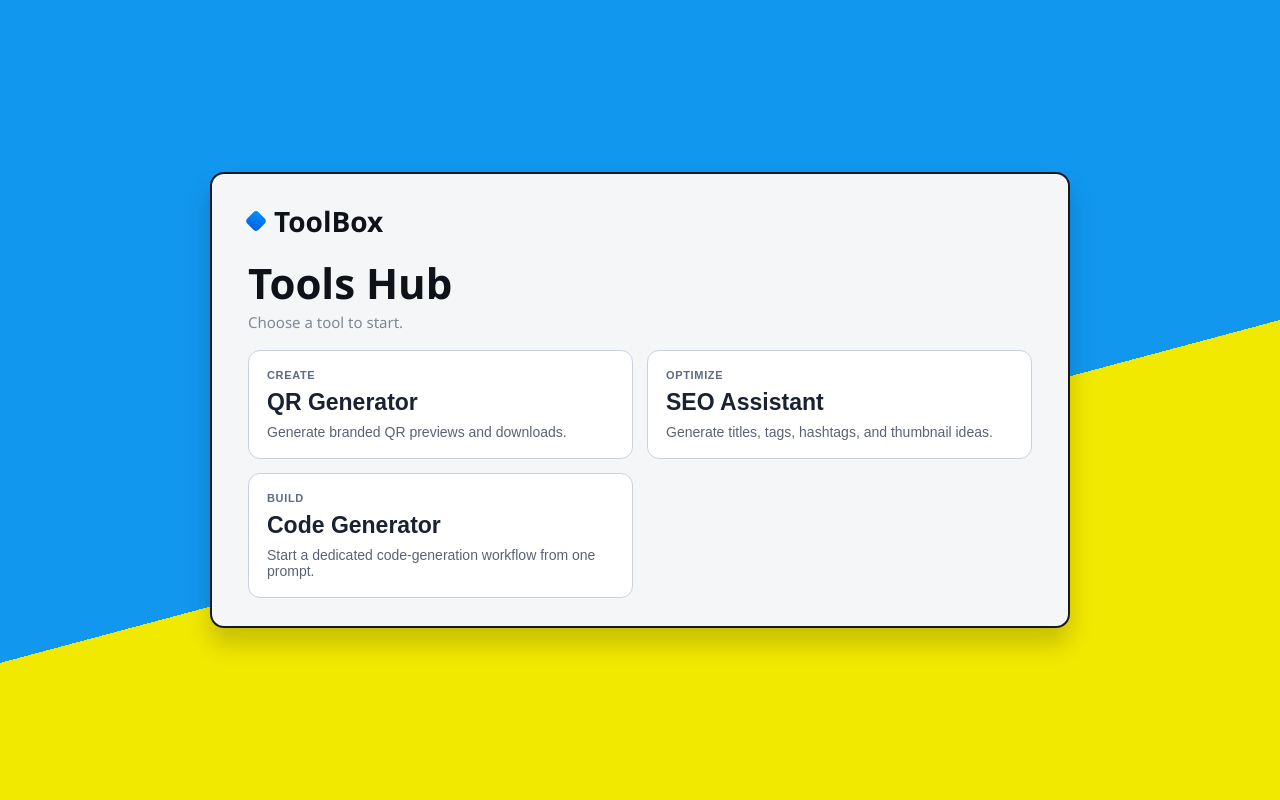
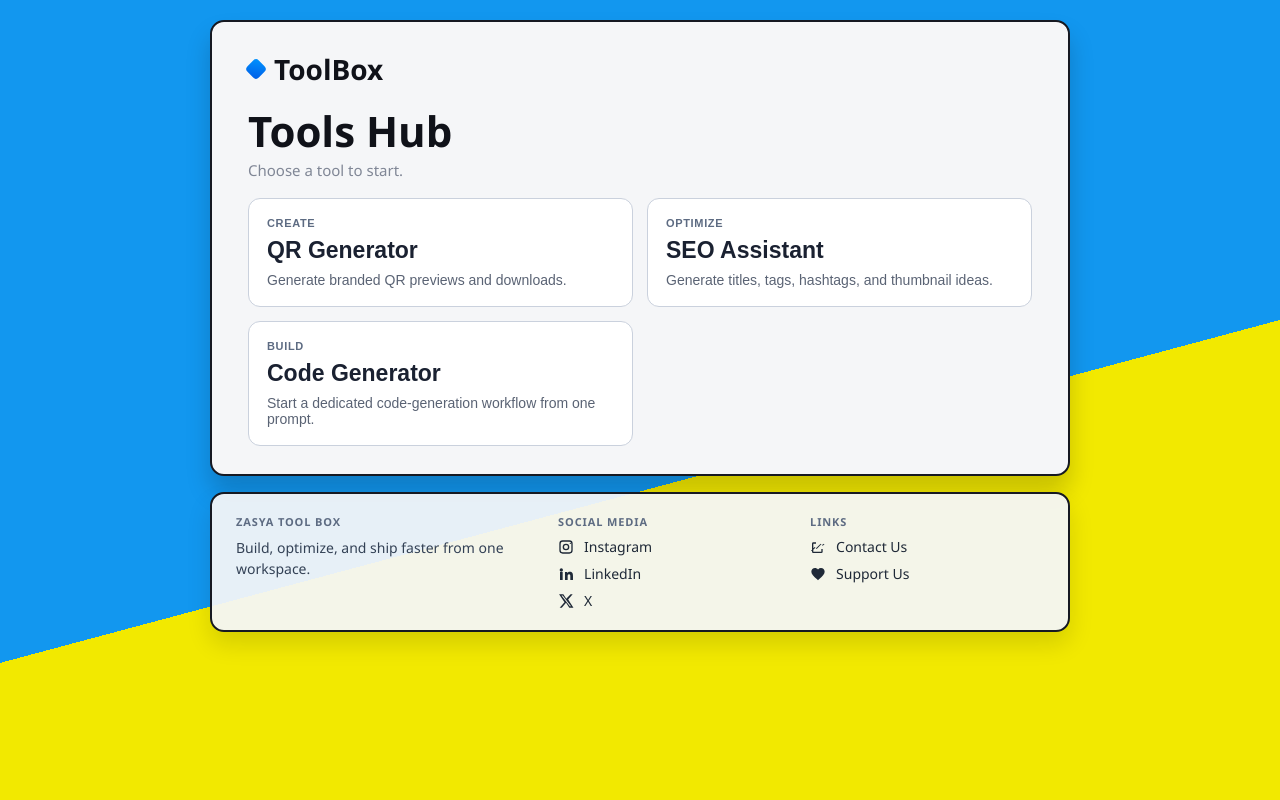
Before and after one commit to kshitijzasya/QR_Generator, a Flask app: page / in a window 1280 px wide. Run offline with Flask 3, Linux system fonts and the light colour scheme; parts of the project's set-up code (start-up, migrations or seed data) failed here and were passed over; some libraries are stand-ins or nearby versions.

Commit message:
Code generator

```diff
--- a/app/routes.py
+++ b/app/routes.py
@@ -124,7 +124,7 @@ def seo_generate_api():
 
     return jsonify(result)
 
-@bp.route("api/code/generate", method="POST")
+@bp.route("/api/code/generate", methods=["POST"])
 def code_generate_api():
     payload = request.get_json(silent=True) or {}
     task = payload.get("task", "")
@@ -136,11 +136,16 @@ def code_generate_api():
 
     try:
         result = generate_code_content(
-            promt=task,
+            prompt=task,
             framework=framework,
             language=language
         )
     except ValueError as exc:
         return jsonify({"error": str(exc)}), 400
+    except RuntimeError as exc:
+        return jsonify({"error": str(exc)}), 502
+
+    if result is None:
+        return jsonify({"error": "Code generation is not configured"}), 503
 
     return jsonify(result)
--- a/app/static/js/pages/SeoPage.js
+++ b/app/static/js/pages/SeoPage.js
@@ -311,6 +311,9 @@ export default {
   },
   template: `
     <section class="mb-6">
+      <a href="/" class="mb-4 inline-flex items-center gap-2 rounded-full border border-slate-700 bg-slate-900 px-4 py-2 text-sm font-medium text-slate-200 transition hover:border-slate-600 hover:text-white">
+        Back to Tools
+      </a>
       <span class="mb-3 inline-flex items-center rounded-full border border-slate-700/80 bg-slate-900 px-3 py-1 text-xs font-medium text-slate-200">AI YouTube Content Studio</span>
       <h1 class="text-3xl font-bold tracking-tight text-slate-50 md:text-4xl">Get better SEO results in one workspace</h1>
       <p class="mt-2 text-sm text-slate-400 md:text-base">Generate title, description, tags, hook, and outline for your video idea.</p>
--- /dev/null
+++ b/app/templates/_site_footer.html
@@ -0,0 +1,40 @@
+<footer class="site-footer">
+  <div class="site-footer__inner">
+    <div class="site-footer__brand">
+      <span class="site-footer__eyebrow">Zasya Tool Box</span>
+      <p class="site-footer__copy">Build, optimize, and ship faster from one workspace.</p>
+    </div>
+
+    <div class="site-footer__group">
+      <span class="site-footer__heading">Social Media</span>
+      <div class="site-footer__links">
+        <a class="site-footer__link" href="#" aria-label="Instagram">
+          <svg viewBox="0 0 24 24" aria-hidden="true"><path d="M7 2h10a5 5 0 0 1 5 5v10a5 5 0 0 1-5 5H7a5 5 0 0 1-5-5V7a5 5 0 0 1 5-5Zm0 2a3 3 0 0 0-3 3v10a3 3 0 0 0 3 3h10a3 3 0 0 0 3-3V7a3 3 0 0 0-3-3H7Zm11.5 1.5a1 1 0 1 1 0 2 1 1 0 0 1 0-2ZM12 7a5 5 0 1 1 0 10 5 5 0 0 1 0-10Zm0 2a3 3 0 1 0 0 6 3 3 0 0 0 0-6Z"/></svg>
+          <span>Instagram</span>
+        </a>
+        <a class="site-footer__link" href="#" aria-label="LinkedIn">
+          <svg viewBox="0 0 24 24" aria-hidden="true"><path d="M4.98 3.5A2.48 2.48 0 1 1 5 8.46 2.48 2.48 0 0 1 4.98 3.5ZM3 9h4v12H3V9Zm7 0h3.83v1.64h.05c.53-1.01 1.84-2.08 3.79-2.08 4.05 0 4.8 2.66 4.8 6.12V21h-4v-5.56c0-1.33-.02-3.04-1.85-3.04-1.86 0-2.15 1.45-2.15 2.95V21h-4V9Z"/></svg>
+          <span>LinkedIn</span>
+        </a>
+        <a class="site-footer__link" href="#" aria-label="X">
+          <svg viewBox="0 0 24 24" aria-hidden="true"><path d="M18.9 2H22l-6.77 7.74L23.2 22h-6.24l-4.89-7.38L5.62 22H2.5l7.24-8.27L1.6 2h6.4l4.42 6.74L18.9 2Zm-1.1 18h1.72L7.07 3.9H5.23L17.8 20Z"/></svg>
+          <span>X</span>
+        </a>
+      </div>
+    </div>
+
+    <div class="site-footer__group">
+      <span class="site-footer__heading">Links</span>
+      <div class="site-footer__links">
+        <a class="site-footer__link" href="#">
+          <svg viewBox="0 0 24 24" aria-hidden="true"><path d="M21 8V7l-3 2-2-2-7 7-2-2-5 5v1h1l5-5 2 2 7-7 2 2 3-2Zm-2 7h-2v4H5V7h4V5H5a2 2 0 0 0-2 2v12a2 2 0 0 0 2 2h12a2 2 0 0 0 2-2v-4Z"/></svg>
+          <span>Contact Us</span>
+        </a>
+        <a class="site-footer__link" href="#">
+          <svg viewBox="0 0 24 24" aria-hidden="true"><path d="M12 21.35 10.55 20C5.4 15.36 2 12.28 2 8.5 2 5.42 4.42 3 7.5 3c1.74 0 3.41.81 4.5 2.09A6 6 0 0 1 16.5 3C19.58 3 22 5.42 22 8.5c0 3.78-3.4 6.86-8.55 11.54L12 21.35Z"/></svg>
+          <span>Support Us</span>
+        </a>
+      </div>
+    </div>
+  </div>
+</footer>
--- a/app/templates/index.html
+++ b/app/templates/index.html
@@ -23,8 +23,9 @@
         font-family: "Avenir Next", "Segoe UI", sans-serif;
         color: var(--text);
         background: linear-gradient(165deg, #1297ef 0%, #1297ef 58%, #f2e900 58%, #f2e900 100%);
-        display: grid;
-        place-items: center;
+        display: flex;
+        flex-direction: column;
+        align-items: center;
         padding: 20px;
       }
 
@@ -362,6 +363,64 @@
         margin-bottom: 6px;
       }
 
+      .site-footer {
+        width: min(100%, 860px);
+        margin-top: 16px;
+        border: 2px solid #161922;
+        border-radius: 14px;
+        background: rgba(245, 246, 248, 0.94);
+        box-shadow: 0 12px 24px rgba(0, 0, 0, 0.12);
+      }
+
+      .site-footer__inner {
+        display: grid;
+        grid-template-columns: 1.3fr 1fr 1fr;
+        gap: 18px;
+        padding: 20px 24px;
+      }
+
+      .site-footer__eyebrow,
+      .site-footer__heading {
+        display: block;
+        font-size: 11px;
+        font-weight: 700;
+        letter-spacing: 0.08em;
+        text-transform: uppercase;
+        color: #5d6b82;
+        margin-bottom: 8px;
+      }
+
+      .site-footer__copy {
+        margin: 0;
+        color: #334155;
+        font-size: 14px;
+        line-height: 1.5;
+      }
+
+      .site-footer__links {
+        display: grid;
+        gap: 8px;
+      }
+
+      .site-footer__link {
+        display: inline-flex;
+        align-items: center;
+        gap: 10px;
+        color: #1f2937;
+        text-decoration: none;
+        font-size: 14px;
+      }
+
+      .site-footer__link:hover {
+        color: #005ce6;
+      }
+
+      .site-footer__link svg {
+        width: 16px;
+        height: 16px;
+        fill: currentColor;
+      }
+
       @media (max-width: 760px) {
         .card {
           padding: 22px 18px;
@@ -378,11 +437,16 @@
         .tool-grid {
           grid-template-columns: 1fr;
         }
+
+        .site-footer__inner {
+          grid-template-columns: 1fr;
+        }
       }
     </style>
   </head>
   <body>
     <main id="app" class="card"></main>
+    {% include "_site_footer.html" %}
     <script type="module" src="{{ url_for('static', filename='js/main.js') }}"></script>
   </body>
 </html>
```
Also changed, not shown: app/code.py (+20 -4 lines), app/static/js/pages/CodePage.js (+39 -11 lines), app/templates/code.html (+65 -0 lines), app/templates/seo.html (+65 -0 lines).
